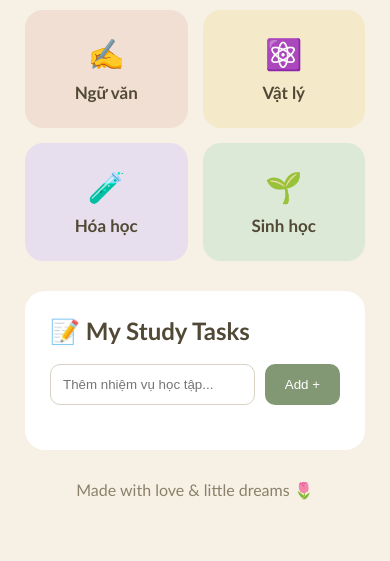
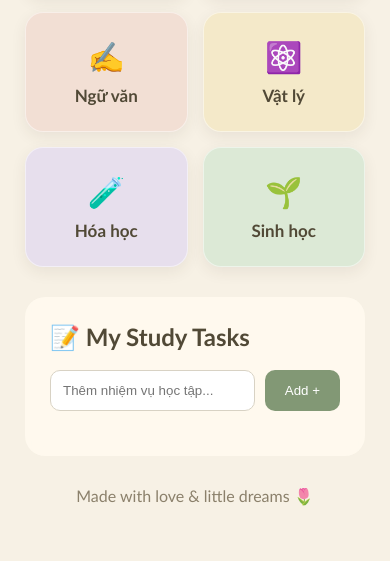
Before and after one commit to ngochant739-oss/pe, a plain HTML site: page index.html in a window 390 px wide. Shown: the part 703-1264 px from the top of the page. Drawn offline with Linux system fonts and the light colour scheme.

Commit message:
Update style.css

```diff
--- a/style.css
+++ b/style.css
@@ -182,3 +182,23 @@ body {
     font-family: "Trebuchet MS", sans-serif;
     padding: 25px;
 }
+
+/* Khung nội dung */
+.header,
+.progress-card,
+.tasks {
+    background: rgba(255, 250, 239, 0.90);
+    backdrop-filter: blur(8px);
+}
+
+/* Khung chào mừng */
+.welcome {
+    background: rgba(243, 223, 197, 0.90);
+    backdrop-filter: blur(8px);
+}
+
+/* Các môn học */
+.subject {
+    border: 1px solid rgba(255,255,255,0.5);
+    box-shadow: 0 5px 15px rgba(70, 55, 35, 0.08);
+}
```
